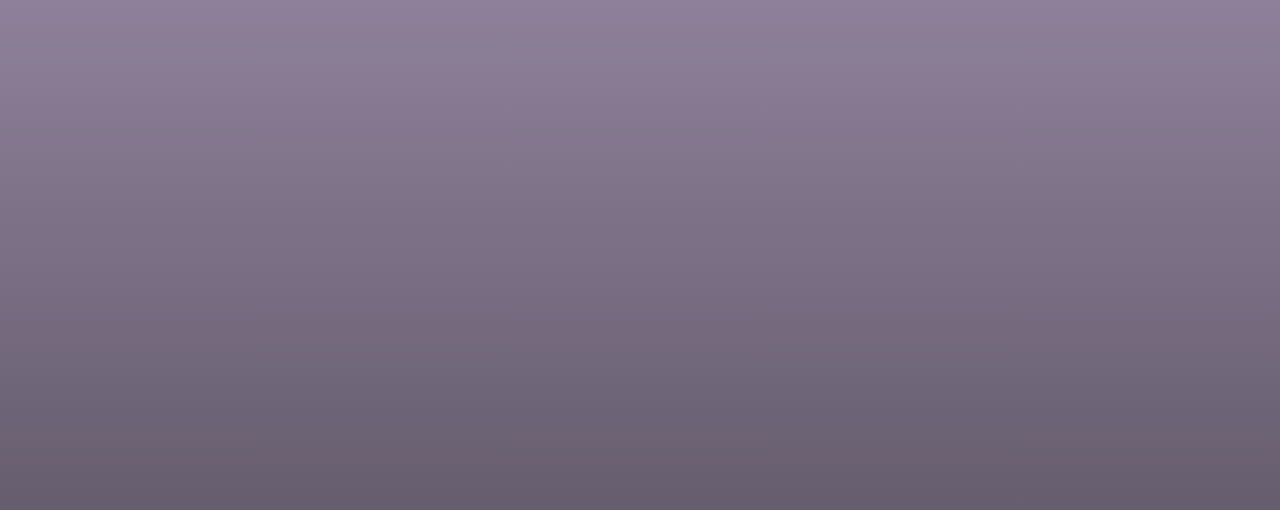
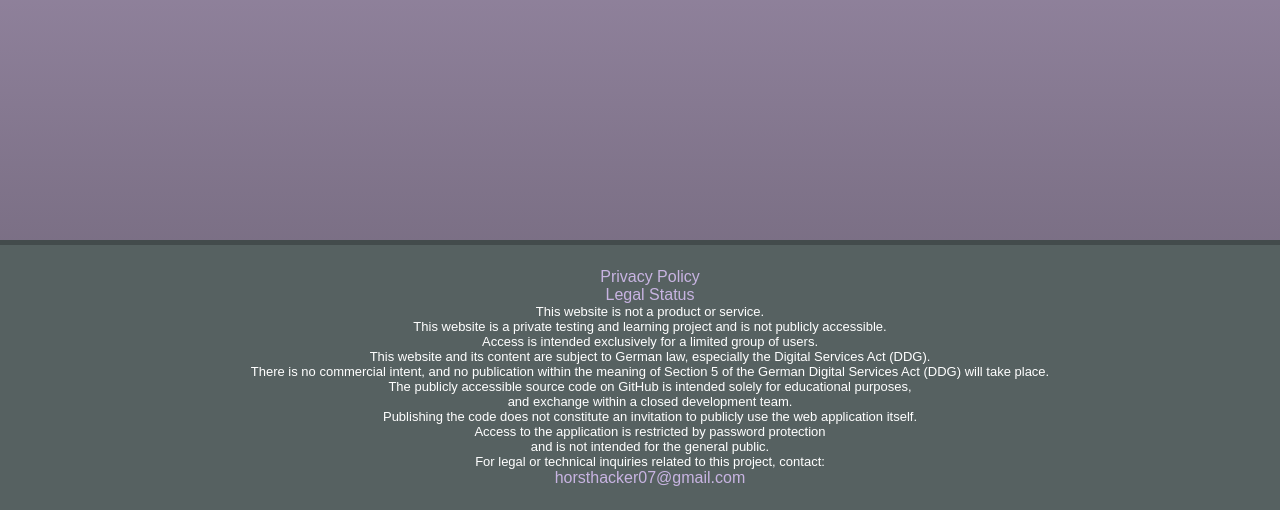
Before and after one commit to horsthacker07/privat-sozial-media, a Flask app: page / in a window 1280 px wide. Shown: the part 750-1260 px from the top of the page. Run offline with Flask 3, Linux system fonts and the light colour scheme.

Commit message:
Show footer on scroll

```diff
--- a/static/stylesheet_login.css
+++ b/static/stylesheet_login.css
@@ -63,6 +63,10 @@ body {
     transition: bottom 0.3s ease; /* Weicher Übergang beim Einblenden */
 }
 
+body.body .footer {
+    bottom: 0; /* Zeigt den Footer an, wenn gescrollt wurde */
+}
+
 .footer a[type="footer-link"] {
     color: #c8b4e2; /* Weißer Text */
     text-decoration: none; /* Entfernt die Unterstreichung */
```
